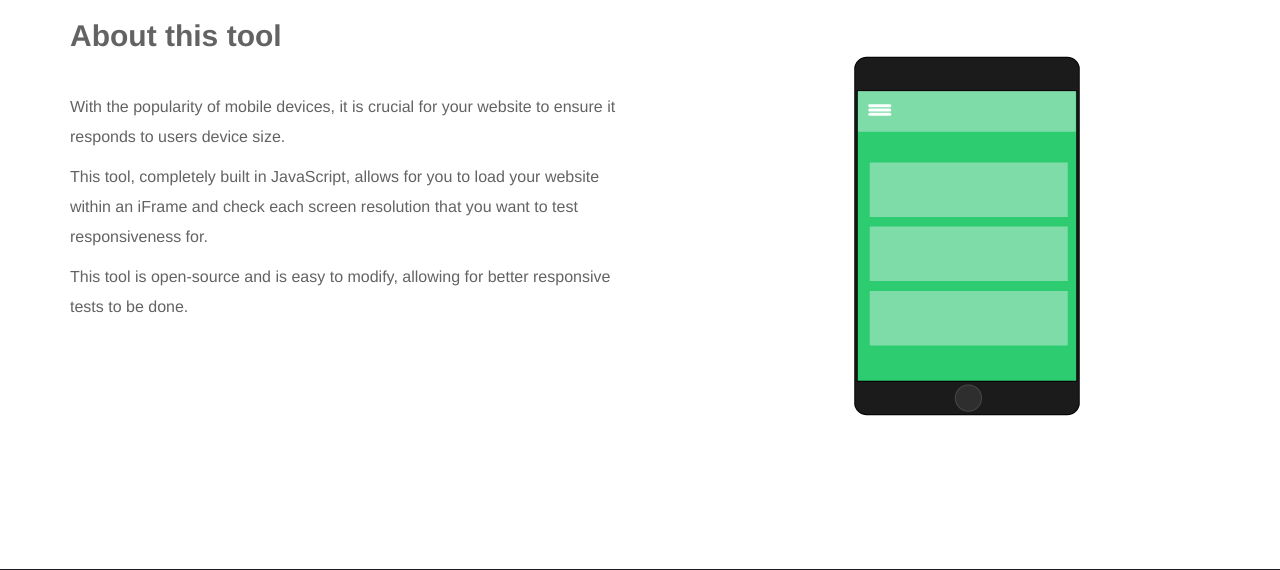
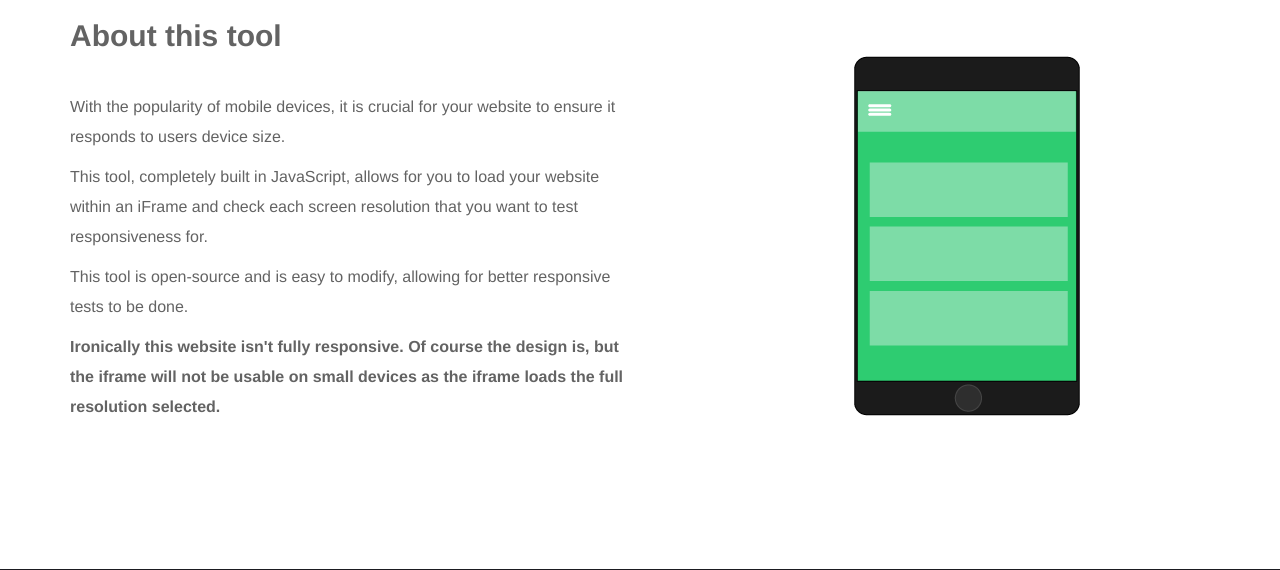
Before and after one commit to aarogrammer/responsiveness, a PHP site: page / in a window 1280 px wide. Shown: the part 1579-2149 px from the top of the page. Run offline with PHP 8.4, Linux system fonts and the light colour scheme; some web fonts are replaced.

Commit message:
Disclaimer added

```diff
--- a/index.php
+++ b/index.php
@@ -73,6 +73,8 @@
                     <p>With the popularity of mobile devices, it is crucial for your website to ensure it responds to users device size.</p>
                     <p>This tool, completely built in JavaScript, allows for you to load your website within an iFrame and check each screen resolution that you want to test responsiveness for.</p>
                     <p>This tool is open-source and is easy to modify, allowing for better responsive tests to be done.</p>
+                    <p><strong>Ironically this website isn't fully responsive. Of course the design is, but the iframe will not be usable on small devices
+                    as the iframe loads the full resolution selected.</strong></p>
                 </div>
                 <div class="col-lg-6 col-md-6 col-sm-6 col-xs-12">
                     <a class="logo img-responsive" href="#container"></a>
```
Also changed, not shown: README.md.
